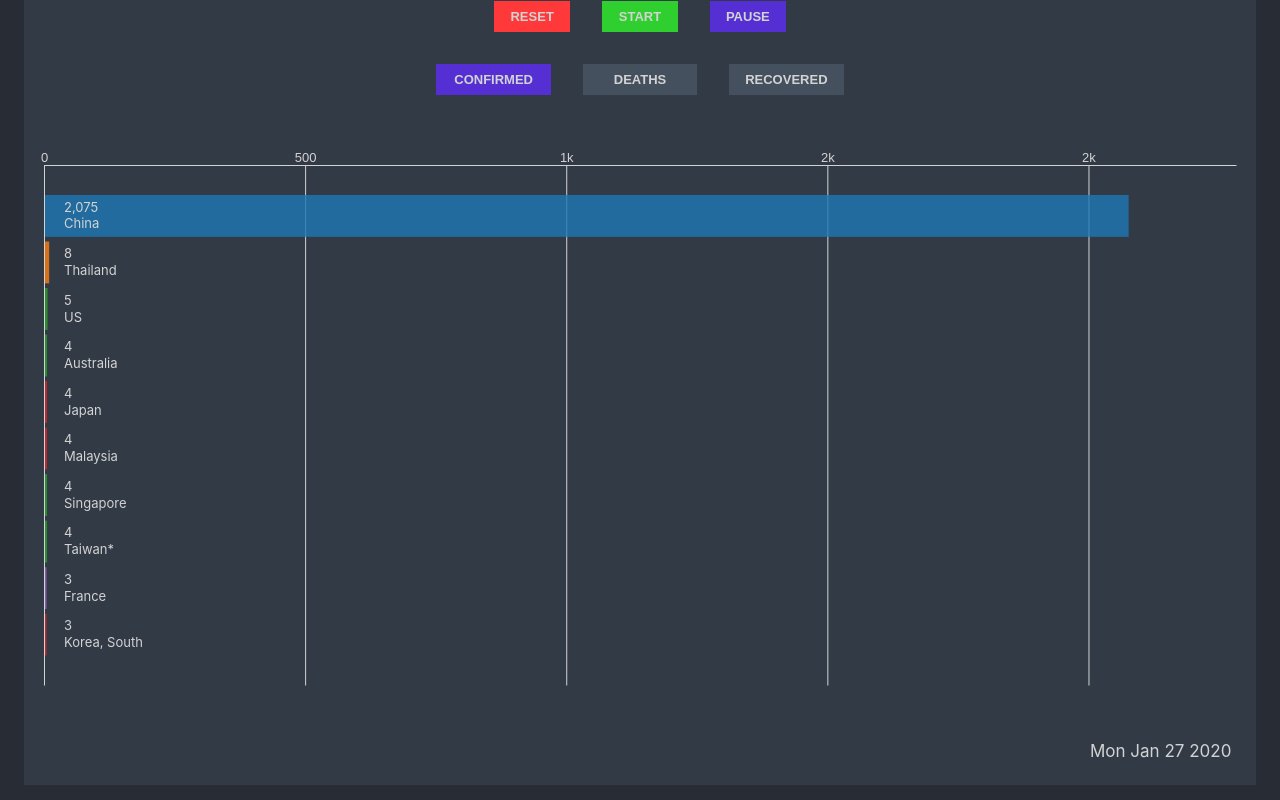
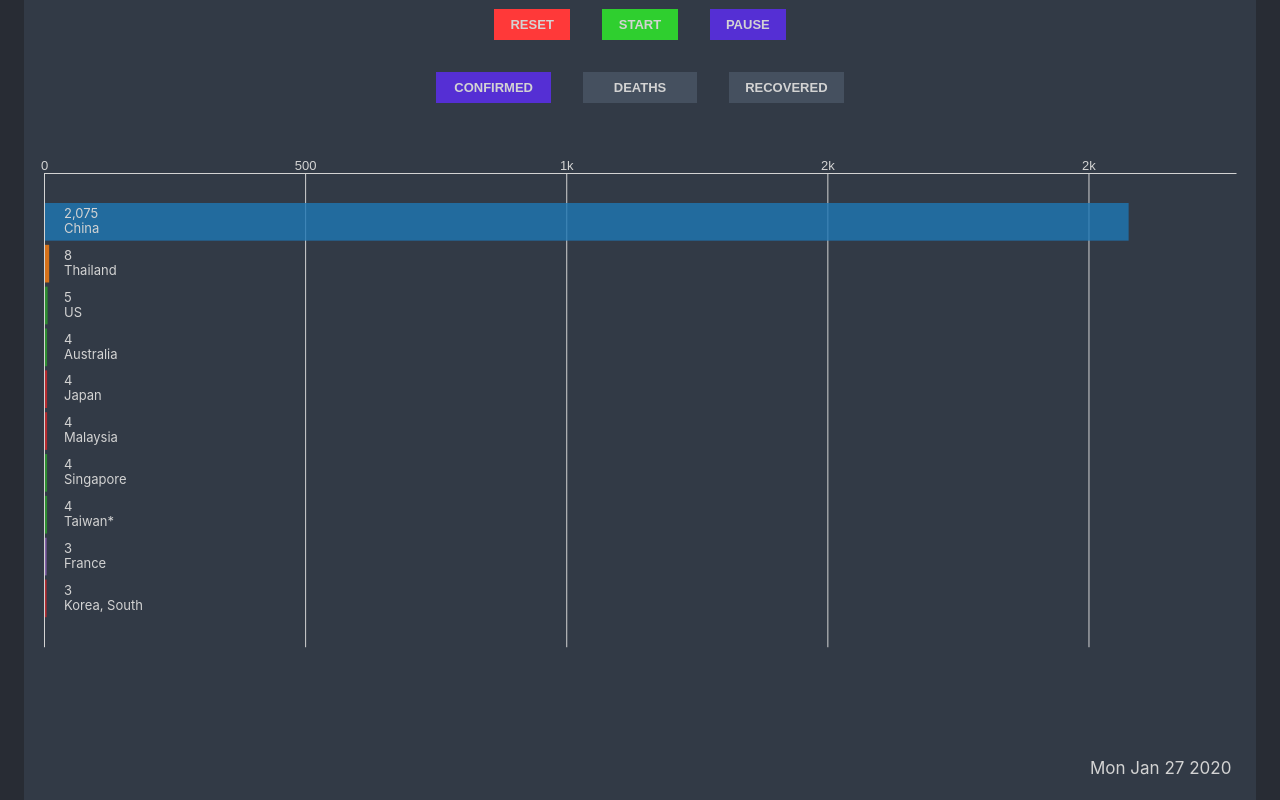
Before and after one commit to techie448/covid19, a React (Create React App) app: page / in a window 1280 px wide. Shown: the part 1340-2140 px from the top of the page. Built offline with nearby package versions, Linux system fonts and the light colour scheme.

Commit message:
:pencil2: safari and mobile fixes

```diff
--- a/src/Charts/Line/LineChart.js
+++ b/src/Charts/Line/LineChart.js
@@ -54,6 +54,7 @@ function LineChart({data, days, type, classes}) {
 
     }, [data, type, dimensions, days])
 
+    if (dimensions) console.log(dimensions.height)
     return (
         <div ref={wrapperDivRef} className={'dd'}>
             <svg ref={svgRef}>
--- a/src/Charts/Race/Race.js
+++ b/src/Charts/Race/Race.js
@@ -72,7 +72,7 @@ function Race({inputData, startDate, endDate, types}) {
                 </div>
             </div>
             <RaceChart data={data} startDate={startDate} currDate={currDate}/>
-
+            <div className='date'>{currDate.toDateString()}</div>
         </div>
     );
 }
--- a/src/Charts/Race/RaceChart.js
+++ b/src/Charts/Race/RaceChart.js
@@ -102,13 +102,11 @@ function RaceChart({data, currDate, startDate, reset}) {
     }, [currDate, data, dimensions])
 
     return (
-        <div className='RaceDD' ref={wrapperDivRef}>
+        <div className={'RaceDD'} ref={wrapperDivRef}>
 
             <svg ref={svgRef}>
                 <g ref={xAxisRef}/>
             </svg>
-            <div className='date'>{currDate.toDateString()}</div>
-
         </div>
     );
 }
--- a/src/footer.scss
+++ b/src/footer.scss
@@ -30,22 +30,21 @@ footer svg {
   width: calc(7px + 2vmin);
 }
 
-.data {
+footer .data {
   color: #777;
 
 }
 
-a {
+footer a {
   text-decoration: none;
   color: #777;
-
 }
 
-a:hover {
+footer a:hover {
   color: $light;
 }
 
-div, p {
+footer div, footer p {
   display: inline-block;
 }
 
--- a/src/index.scss
+++ b/src/index.scss
@@ -1,7 +1,7 @@
 @import "colors";
 
 * {
-  box-sizing: border-box;
+  //box-sizing: border-box;
   padding: 0;
   margin: 0;
   color: $light;
--- a/src/style.scss
+++ b/src/style.scss
@@ -3,10 +3,7 @@
 @import "footer";
 
 $charts-gap: 3vmin;
-svg {
-  width: 100%;
-  height: 100%;
-}
+
 
 .charts {
   height: 500vh;
@@ -17,11 +14,13 @@ svg {
   padding: $charts-gap;
   background-color: $bgcolor;
   font-size: calc(10px + 3vmin);
+.raceD {
+  grid-template-rows: 1fr 1fr auto;
+}
 
   .raceD, .lbD, .worldD {
     display: grid;
     grid-template-rows: 1fr 1fr;
-    justify-items: stretch;
     background-color: $bgcolor-light;
 
     .titleWrapper {
@@ -42,9 +41,8 @@ svg {
       grid-template-rows: auto 1fr;
     }
 
-    .RaceDD {
-      display: grid;
-      grid-template-rows: 1fr auto;
+    .RaceDD, .dd {
+      display: flex;
     }
 
     .title {
@@ -72,6 +70,10 @@ svg {
       }
     }
   }
+
+  .raceD {
+    grid-template-rows: auto 45% 5%;
+  }
 }
 
 button, select {
@@ -91,8 +93,9 @@ button, select {
 
 .date {
   font-size: calc(5px + 1.5vmin);
-  text-align: right;
   padding: 2%;
+  justify-self: end;
+  align-self: center;
 }
 
 option {
@@ -144,6 +147,11 @@ select {
   box-shadow: inset 0 0 0 0.2vmin $light;
 
 }
+
+.charts svg {
+  width: 100%;
+  height: 100%;
+}
 @media only all and (max-width: 768px) {
   .charts .lbD .libDCharts {
     grid-template-rows: 1fr 1fr;
```
